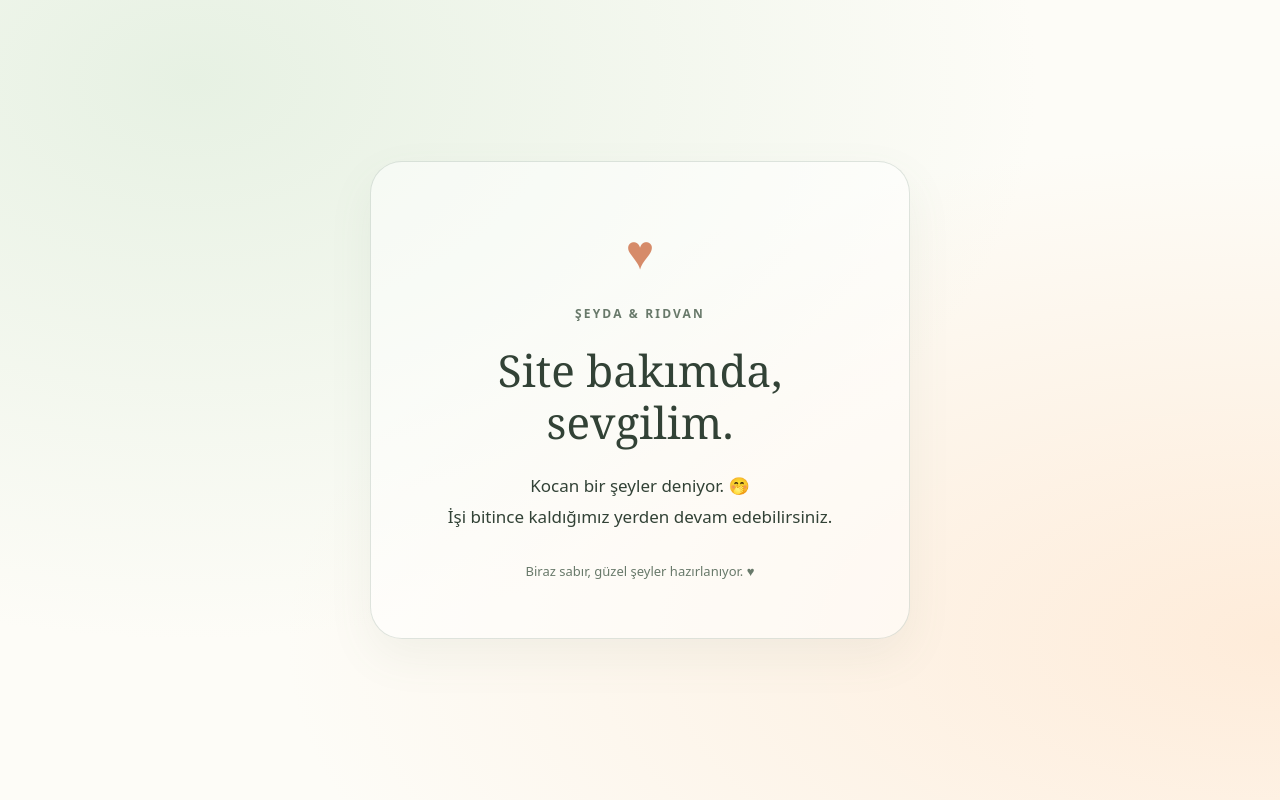
After one commit to r6ven/geri-say-m, a Flask app: template countdown_site_render_ready/countdown_site/templates/maintenance.html in a window 1280 px wide. The commit adds this page. Run offline with Flask 3, Linux system fonts and the light colour scheme; the template is opened without the code that fills it, so the values that code supplies are empty.

Commit message:
Show temporary maintenance page while keeping device enrollment open
Gate site pages, media and content APIs with MAINTENANCE_MODE. Redirect completed enrollment to the maintenance page while enabled, and restore the normal destination when disabled. Keep device endpoints and health checks available; prevent maintenance responses from being cached.

Validation: 29 Python tests and JavaScript syntax check passed.

```diff
--- a/countdown_site_render_ready/countdown_site/app.py
+++ b/countdown_site_render_ready/countdown_site/app.py
@@ -9,7 +9,7 @@ from datetime import date, datetime
 from pathlib import Path
 from zoneinfo import ZoneInfo
 
-from flask import Flask, jsonify, render_template
+from flask import Flask, jsonify, make_response, redirect, render_template, request, url_for
 from availability import get_availability
 from device_routes import devices
 
@@ -25,6 +25,46 @@ DAILY_PHOTO_CACHE = {"date": None, "data": None, "photos": [], "listed_at": 0.0,
 DAILY_PHOTO_LOCK = threading.Lock()
 LIST_TTL = 900
 RETRY_DELAY = 60
+
+
+def maintenance_enabled():
+    return os.environ.get("MAINTENANCE_MODE", "").lower() in {"1", "true", "yes"}
+
+
+@app.context_processor
+def device_destination():
+    return {"device_next_url": url_for("maintenance") if maintenance_enabled() else url_for("home")}
+
+
+def maintenance_response():
+    response = make_response(render_template("maintenance.html"), 503)
+    response.headers["Cache-Control"] = "no-store, private"
+    response.headers["Retry-After"] = "3600"
+    response.headers["X-Robots-Tag"] = "noindex, nofollow"
+    return response
+
+
+@app.before_request
+def hide_site_during_maintenance():
+    if not maintenance_enabled():
+        return None
+    if request.endpoint in {"health", "maintenance", "devices.setup_page", "devices.enroll_browser", "devices.current_browser"}:
+        return None
+    if request.endpoint == "static" and request.view_args.get("filename") in {"css/style.css", "css/maintenance.css", "js/device_setup.js"}:
+        return None
+    if request.path.startswith("/api/"):
+        response = jsonify({"error": "maintenance", "message": "Site bakımda."})
+        response.status_code = 503
+        response.headers["Cache-Control"] = "no-store, private"
+        return response
+    return maintenance_response()
+
+
+@app.get("/maintenance")
+def maintenance():
+    if not maintenance_enabled():
+        return redirect(url_for("home"))
+    return maintenance_response()
 
 
 def get_istanbul_today_key():
--- /dev/null
+++ b/countdown_site_render_ready/countdown_site/static/css/maintenance.css
@@ -0,0 +1,9 @@
+:root { color-scheme: light; font-family: system-ui, sans-serif; color: #324236; }
+* { box-sizing: border-box; }
+body { margin: 0; min-height: 100vh; min-height: 100svh; display: grid; place-items: center; padding: 24px; background: radial-gradient(ellipse at 15% 10%, #d8ead699, transparent 55%), radial-gradient(ellipse at 100% 80%, #ffd9b877, transparent 55%), #fdfcf7; }
+.maintenance-card { width: min(100%, 540px); padding: clamp(28px, 6vw, 56px); text-align: center; border: 1px solid #627f6833; border-radius: 32px; background: #ffffff80; box-shadow: 0 18px 45px #627f6814; }
+.heart { font-size: 48px; color: #d68b69; margin-bottom: 22px; }
+.eyebrow { letter-spacing: .18em; font-size: 12px; font-weight: 700; color: #68796a; }
+h1 { font-family: Georgia, serif; font-size: clamp(30px, 7vw, 44px); font-weight: 500; line-height: 1.2; margin: 22px 0; }
+.message { font-size: 17px; line-height: 1.8; margin: 0; }
+.footnote { font-size: 13px; color: #68796a; margin: 28px 0 0; line-height: 1.7; }
--- a/countdown_site_render_ready/countdown_site/templates/device_setup.html
+++ b/countdown_site_render_ready/countdown_site/templates/device_setup.html
@@ -5,6 +5,7 @@
   <meta name="viewport" content="width=device-width, initial-scale=1">
   <meta name="robots" content="noindex, nofollow">
   <meta name="device-csrf" content="{{ csrf_token }}">
+  <meta name="device-next" content="{{ device_next_url }}">
   <title>Cihazı tanıt · Şeyda &amp; Rıdvan</title>
   <link rel="stylesheet" href="/static/css/style.css">
   <script src="/static/js/device_setup.js" defer></script>
@@ -17,7 +18,7 @@
       <p>Bağlantıyı, adına gönderildiği cihazda ve siteyi kullandığın tarayıcıda aç. Bu işlem yalnızca bir kez gerekiyor.</p>
       <button class="text-button" id="enrollDevice" type="button">Bu cihazı tanıt</button>
       <p id="enrollStatus" role="status"></p>
-      <a href="/">Siteye dön</a>
+      <a href="{{ device_next_url }}">Devam et</a>
     </section>
   </main>
 </body>
--- /dev/null
+++ b/countdown_site_render_ready/countdown_site/templates/maintenance.html
@@ -0,0 +1,19 @@
+<!doctype html>
+<html lang="tr">
+<head>
+  <meta charset="utf-8">
+  <meta name="viewport" content="width=device-width, initial-scale=1">
+  <meta name="robots" content="noindex, nofollow">
+  <title>Birazdan buradayız · Şeyda &amp; Rıdvan</title>
+  <link rel="stylesheet" href="{{ url_for('static', filename='css/maintenance.css') }}">
+</head>
+<body>
+  <main class="maintenance-card">
+    <div class="heart" aria-hidden="true">♥</div>
+    <p class="eyebrow">ŞEYDA &amp; RIDVAN</p>
+    <h1>Site bakımda, sevgilim.</h1>
+    <p class="message">Kocan bir şeyler deniyor. 🤭<br>İşi bitince kaldığımız yerden devam edebilirsiniz.</p>
+    <p class="footnote">Biraz sabır, güzel şeyler hazırlanıyor. ♥</p>
+  </main>
+</body>
+</html>
```
Also changed, not shown: countdown_site_render_ready/countdown_site/static/js/device_setup.js (+7 -2 lines), countdown_site_render_ready/countdown_site/tests/test_maintenance.py (added, +31 -0 lines).
